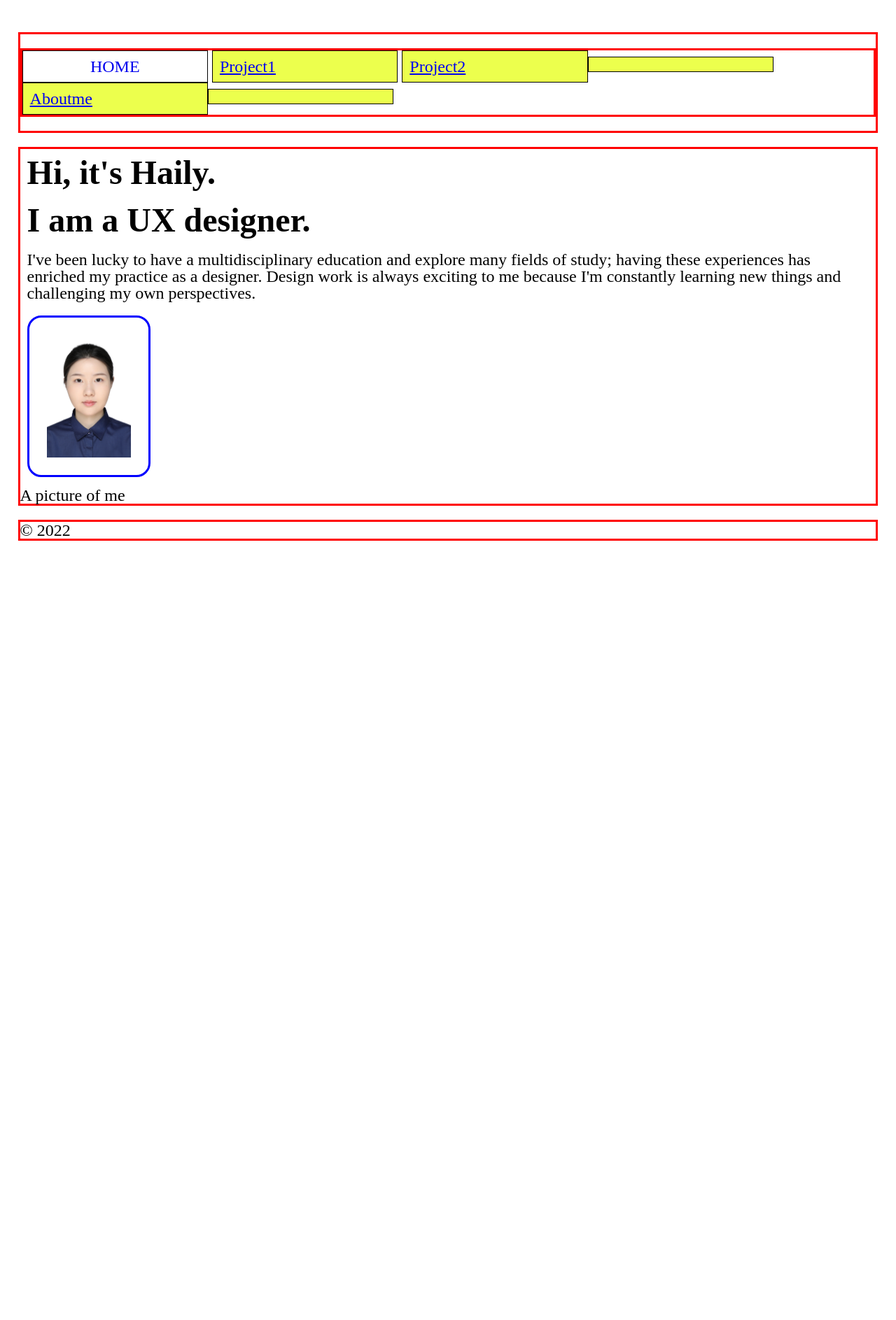
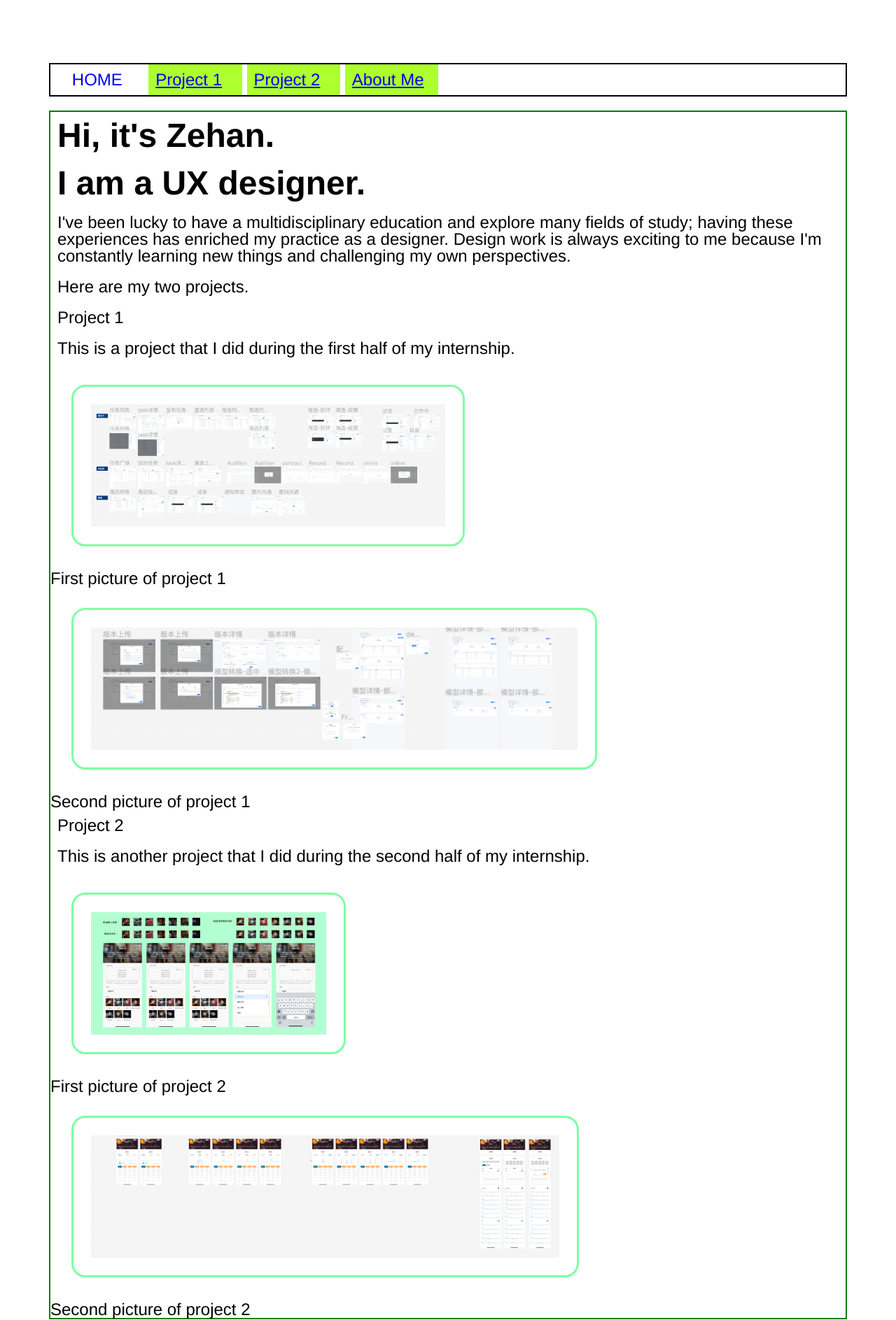
Before and after one commit to hailyge/hailyge.github.io, a plain HTML site: page index.html in a window 1280 px wide. Shown: the top 1887 px of the page at 70% size. Before the commit the page ends 818 px from the top, so only its background shows below. Drawn offline with Linux system fonts and the light colour scheme.

Commit message:
Add files via upload

```diff
--- a/css/style.css
+++ b/css/style.css
@@ -1,9 +1,18 @@
 /*Add padding and margin to space out the page.
 Make the font larger too.*/
 body{
-	margin:1%;
-	padding:1%;
+	font-family: helvetica;
+	margin: 50px;
+	padding:20px;
 	font-size:150%;
+}
+
+/*Skip to Main function*/
+.skip a{
+	position: absolute;
+	top: -40px;
+	z-index: 1;
+	color:black;
 }
 
 /*Make the h1 heading bigger with a bold font*/
@@ -26,27 +35,25 @@ h1{
 img{
     height: 175px;
 	width:auto;
-    border: 3px solid blue;
+    border: 3px solid #00ff4c81;
     padding: 25px;
     border-radius: 20px;
-    margin: 10px;
-}
-
-/*Make the h2 heading match h1*/
-h2{
-	font-size: 2em;
-	font-weight: bold;
+    margin: 30px;
 }
 
 /*Improve the spacing for paragraphs AND headings*/
-p, h1, h2 {
+p, h1, h2, h3 {
     padding: 10px;
 }
 
 /*Add borders around the main components and some
 space too*/
-header, nav, main, footer{
-	border: 3px solid red;
+nav {border: 2px solid black;
+	margin: 20px 0;
+}
+
+main{
+	border: 2px solid green;
 	margin: 20px 0;
 }
 
@@ -54,13 +61,18 @@ header, nav, main, footer{
 /*Change the styling for all of the list
 items in the nav section*/
 nav li{
-	background-color: #ECFF4D;
+	background-color: greenyellow;
 	padding:10px;
 	width:25%;
-	border:1px solid black;
+	border:2px dash black;
 	display: inline-block;
-	width: 20%;
+	width: 10%;
 }
 
 /*Added this so the links stay the same color*/
-a:visited{color:#0000FF}
+a:visited{color:#ffd000}
+
+  a.current:link, a.current:visited {
+	color: white;
+	background-color: rgb(255, 0, 153);
+  }
--- a/index.html
+++ b/index.html
@@ -7,35 +7,60 @@
 	<link rel="icon" href="images/favicon.ico">
 	<link rel="stylesheet" href="css/html5reset.css">
 	<link rel="stylesheet" href="css/style.css">
-	<title>My portfolio</title>
+	<title>Zehan's portfolio - Introduction</title>
 </head>
 
 <body>
+	<div class="skip"><a href="#main">Skip to Main Content</a></div>
 	<header>
 		<nav>
 			<ul>
-				<li class="active"><a href="index.html">Home</a></li>
-				<li><a href="Project1.html">Project1</a></li>
-				<li><a href="Project2.html">Project2</a><li>
-				<li><a href="Aboutme.html">Aboutme</a><li>
+				<li class="active"><a href="index1.html">Home</a></li>
+				<li><a href="Project1.html">Project 1</a></li>
+				<li><a href="Project2.html">Project 2</a></li>
+				<li><a href="Aboutme.html">About Me</a></li>
 			</ul>
 		</nav>
 	</header>
 
-	<main>
-		<h1>Hi, it's Haily. </h1>
-		<h2>I am a UX designer. </h2>
+	<main id="main">
+
+		<h1>Hi, it's Zehan. </h1>
+		<h1>I am a UX designer. </h1>
 		<p>
 			I've been lucky to have a multidisciplinary education and explore many fields of study; having these experiences has enriched my practice as a designer. Design work is always exciting to me because I'm constantly learning new things and challenging my own perspectives.
 		</p>
+
+		<h2>Here are my two projects.</h2>
+		<h3>Project 1</h3>
+		<p>
+			This is a project that I did during the first half of my internship.
+		</p>
 		<figure>
-			<img src="images/Page1.jpg" width="500" alt="Picture of Haily"/>
-			<figcaption>A picture of me</figcaption>
+			<img src="images/Page1_Project1.jpg" width="700" alt="First Picture of Project1"/>
+			<figcaption>First picture of project 1</figcaption>
 		</figure>
+		<figure>
+			<img src="images/Page1_Project1_2.jpg" width="700" alt="Second Picture of Project1"/>
+			<figcaption>Second picture of project 1</figcaption>
+		</figure>
+		<h3>Project 2</h3>
+		<p>
+			This is another project that I did during the second half of my internship.
+		</p>
+		<figure>
+			<img src="images/Page1_Project2.jpg" width="700" alt="First Picture of Project2"/>
+			<figcaption>First picture of project 2</figcaption>
+		</figure>
+		<figure>
+			<img src="images/Page1_Project2_2.jpg" max-width="500" alt="Second Picture of Project2"/>
+			<figcaption>Second picture of project 2</figcaption>
+		</figure>
+
 	</main>
 
 	<footer>
-		&copy; 2022
+		&copy; 2022 by Zehan Ge (Haily)
 	</footer>
 </body>
 </html>
```
Also changed, not shown: Aboutme.html (+38 -8 lines), Project1.html (+13 -10 lines), Project2.html (+10 -7 lines), images/4.jpg (added), images/5.jpg (added), images/7.jpg (added), images/8.jpg (added), images/Page1_Project1.jpg (added), images/Page1_Project1_2.jpg (added), images/Page1_Project2.jpg (added), images/Page1_Project2_2.jpg (added), images/Page3_Project2.jpg (added), 5 other files.
